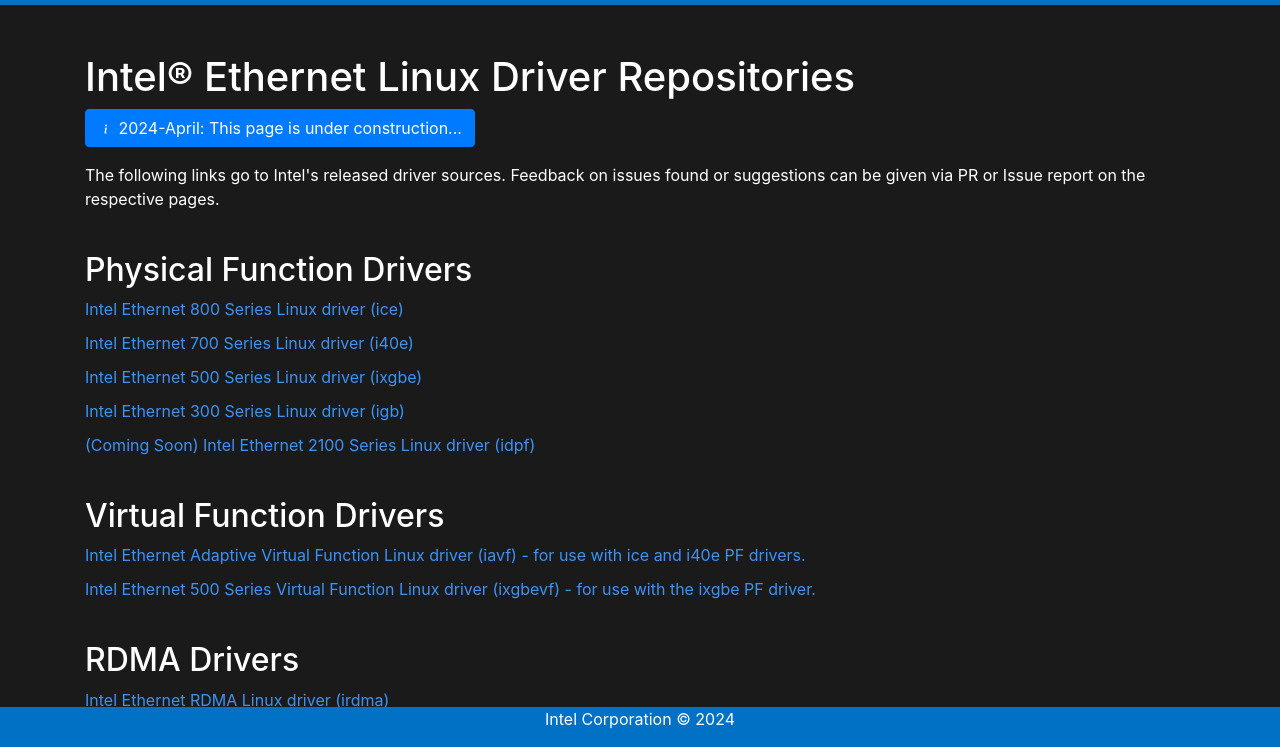
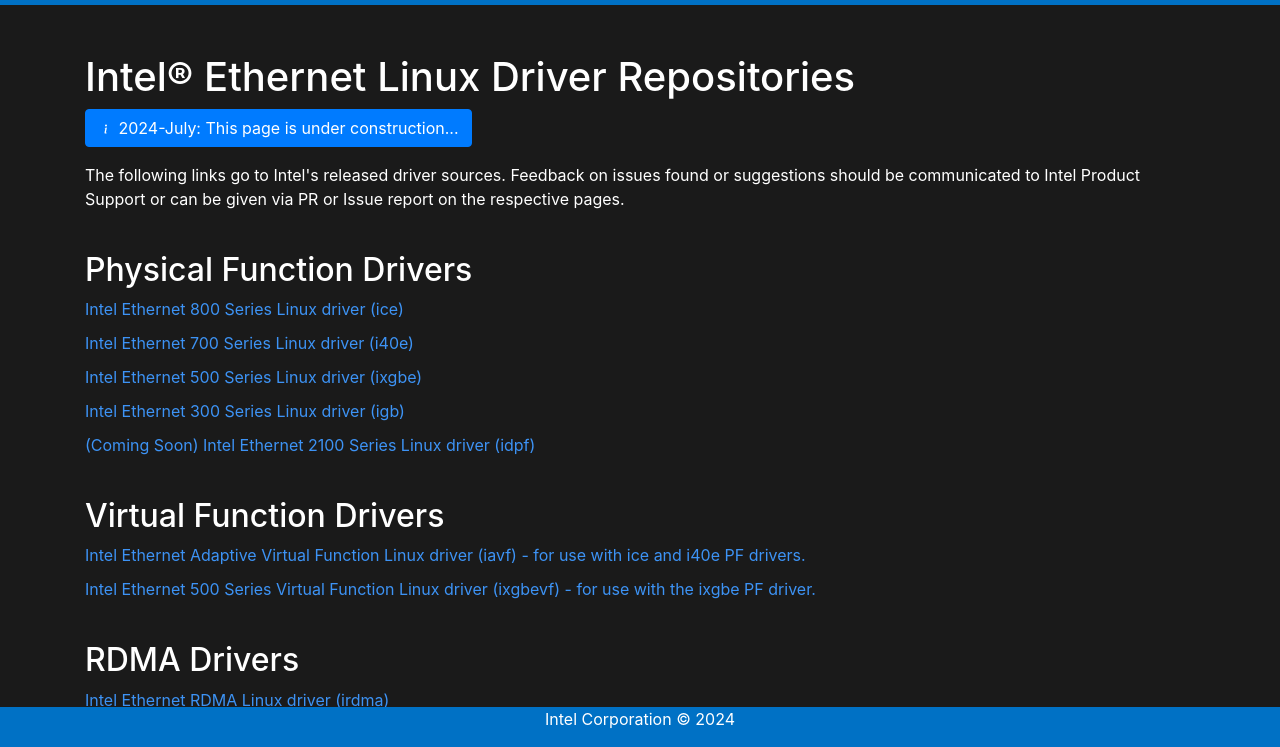
Before and after one commit to intel/ethernet-linux, a plain HTML site: page index.html in a window 1280 px wide. Shown: the part 53-800 px from the top of the page. Drawn offline with nearby package versions, Linux system fonts and the light colour scheme.

Commit message:
ethernet: update web page text
Provide a basic update to keep the repo alive and reflect the current
state of things.

Signed-off-by: Jesse Brandeburg <jesse.brandeburg@intel.com>

```diff
--- a/index.html
+++ b/index.html
@@ -55,12 +55,11 @@
                 <svg xmlns="http://www.w3.org/2000/svg" width="16" height="16" fill="currentColor" class="bi bi-info" viewBox="0 0 16 16">
                     <path d="m8.93 6.588-2.29.287-.082.38.45.083c.294.07.352.176.288.469l-.738 3.468c-.194.897.105 1.319.808 1.319.545 0 1.178-.252 1.465-.598l.088-.416c-.2.176-.492.246-.686.246-.275 0-.375-.193-.304-.533zM9 4.5a1 1 0 1 1-2 0 1 1 0 0 1 2 0"></path>
                 </svg>
-                2024-April: This page is under construction...
+                2024-July: This page is under construction...
             </button>
-
-
         <p>The following links go to Intel's released driver sources. Feedback on
-           issues found or suggestions can be given via PR or Issue report on the respective pages.</p>
+           issues found or suggestions should be communicated to Intel Product Support or
+           can be given via PR or Issue report on the respective pages.</p>
         <br>
         <h2>Physical Function Drivers</h2>
         <ul>
```
